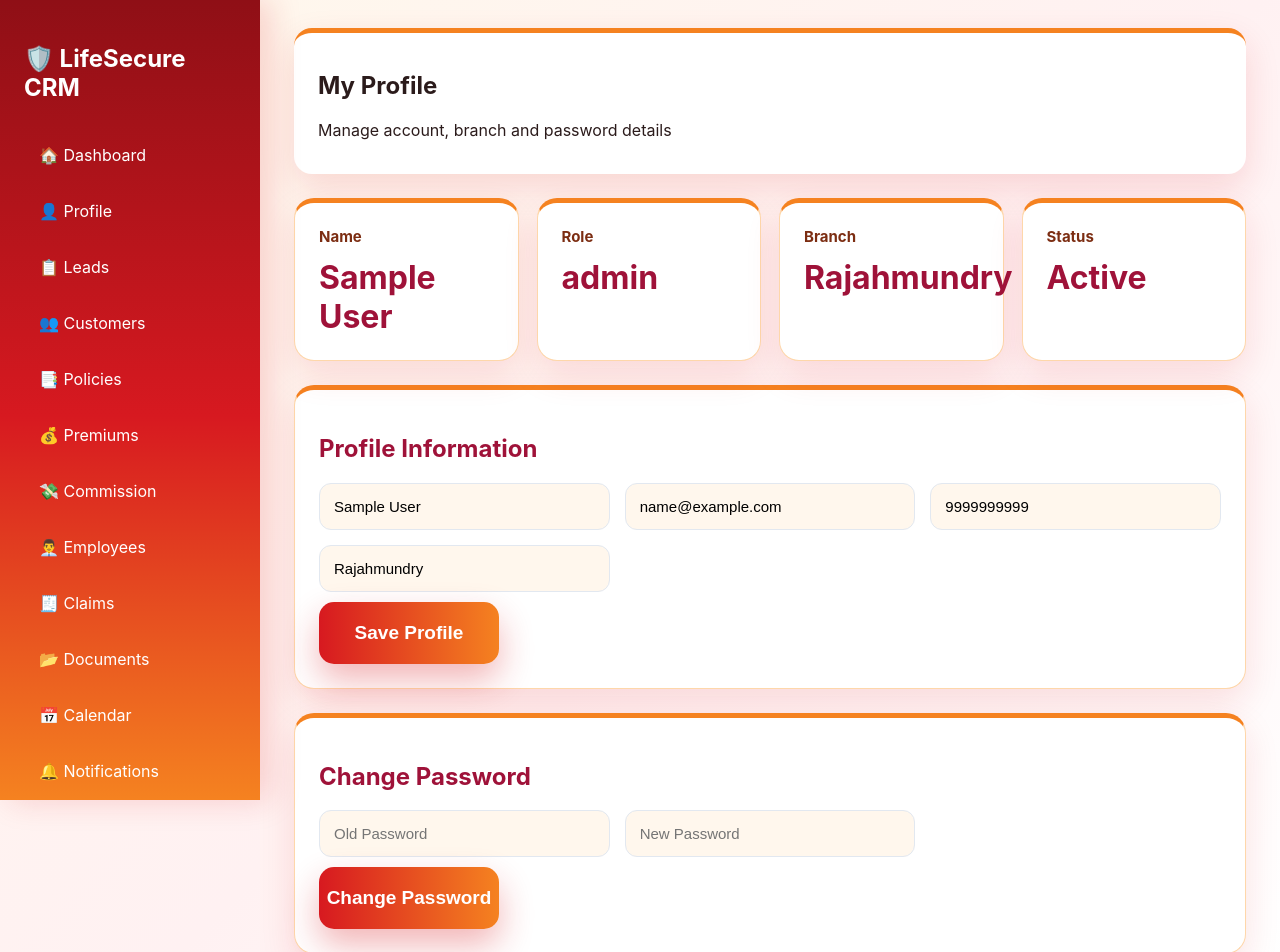
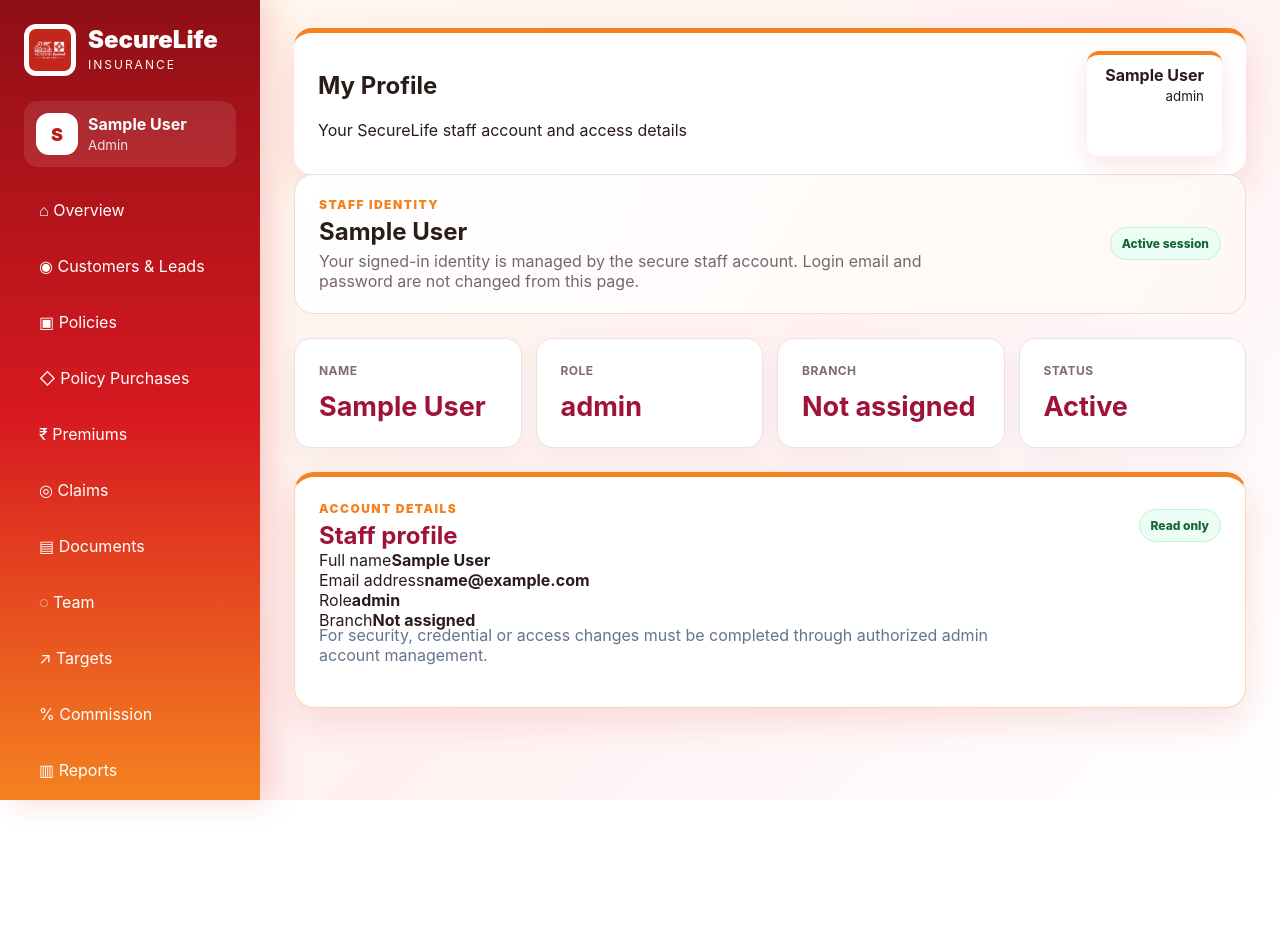
Before and after one commit to mummy7791/insurance-app, a React (Vite) app in the folder frontend/: page /profile in a window 1280 px wide. Shown: the top 952 px of the page. After the commit the page ends 800 px from the top, so only its background shows below. Built offline with nearby package versions, Linux system fonts and the light colour scheme; no server answers; sample sign-in values are in the browser's storage.

Commit message:
security: replace fake staff profile editor with verified account view

```diff
--- a/frontend/src/pages/Profile.tsx
+++ b/frontend/src/pages/Profile.tsx
@@ -1,152 +1,36 @@
-import { useState } from "react";
+import { useMemo } from "react";
+import MainLayout from "../layouts/MainLayout";
 
-type User = {
-  id?: string;
-  name?: string;
-  role?: string;
-  email?: string;
-};
+type User = { id?: string; name?: string; role?: string; email?: string; branch?: string; };
 
 export default function Profile() {
-  const user: User = JSON.parse(localStorage.getItem("insuranceUser") || "{}");
-
-  const [name, setName] = useState(user.name || "");
-  const [email, setEmail] = useState(user.email || "");
-  const [phone, setPhone] = useState("9999999999");
-  const [branch, setBranch] = useState("Rajahmundry");
-  const [oldPassword, setOldPassword] = useState("");
-  const [newPassword, setNewPassword] = useState("");
-
-  const saveProfile = () => {
-    const updatedUser = {
-      ...user,
-      name,
-      email,
-    };
-
-    localStorage.setItem("insuranceUser", JSON.stringify(updatedUser));
-    alert("Profile updated successfully");
-  };
-
-  const changePassword = () => {
-    if (!oldPassword || !newPassword) {
-      alert("Old password and new password required");
-      return;
-    }
-
-    alert("Password changed successfully");
-    setOldPassword("");
-    setNewPassword("");
-  };
+  const user: User = useMemo(() => {
+    try { return JSON.parse(localStorage.getItem("insuranceUser") || "{}") as User; }
+    catch { return {}; }
+  }, []);
 
   return (
-    <div className="layout">
-      <aside className="sidebar">
-        <h2>🛡️ LifeSecure CRM</h2>
-        <a href="/dashboard">🏠 Dashboard</a>
-        <a href="/profile">👤 Profile</a>
-        <a href="/leads">📋 Leads</a>
-        <a href="/customers">👥 Customers</a>
-        <a href="/policies">📑 Policies</a>
-        <a href="/premiums">💰 Premiums</a>
-        <a href="/commission">💸 Commission</a>
-        <a href="/employees">👨‍💼 Employees</a>
-        <a href="/claims">🧾 Claims</a>
-        <a href="/documents">📂 Documents</a>
-        <a href="/calendar">📅 Calendar</a>
-        <a href="/notifications">🔔 Notifications</a>
-        <a href="/analytics">📈 Analytics</a>
-        <a href="/reports">📊 Reports</a>
-      </aside>
-
-      <main className="main">
-        <div className="topbar">
-          <div>
-            <h2>My Profile</h2>
-            <p>Manage account, branch and password details</p>
-          </div>
+    <MainLayout title="My Profile" subtitle="Your SecureLife staff account and access details">
+      <div className="admin-page-summary">
+        <div><span className="eyebrow">STAFF IDENTITY</span><h2>{user.name || "SecureLife Staff"}</h2><p>Your signed-in identity is managed by the secure staff account. Login email and password are not changed from this page.</p></div>
+        <span className="secure-chip">Active session</span>
+      </div>
+      <div className="cards admin-kpi-grid">
+        <div className="card"><h3>Name</h3><h1>{user.name || "N/A"}</h1></div>
+        <div className="card"><h3>Role</h3><h1>{user.role || "N/A"}</h1></div>
+        <div className="card"><h3>Branch</h3><h1>{user.branch || "Not assigned"}</h1></div>
+        <div className="card"><h3>Status</h3><h1>Active</h1></div>
+      </div>
+      <div className="section">
+        <div className="section-heading-row"><div><span className="eyebrow">ACCOUNT DETAILS</span><h2>Staff profile</h2></div><span className="secure-chip">Read only</span></div>
+        <div className="profile-detail-grid">
+          <div><span>Full name</span><strong>{user.name || "N/A"}</strong></div>
+          <div><span>Email address</span><strong>{user.email || "N/A"}</strong></div>
+          <div><span>Role</span><strong>{user.role || "N/A"}</strong></div>
+          <div><span>Branch</span><strong>{user.branch || "Not assigned"}</strong></div>
         </div>
-
-        <div className="cards">
-          <div className="card">
-            <h3>Name</h3>
-            <h1>{name || "User"}</h1>
-          </div>
-
-          <div className="card">
-            <h3>Role</h3>
-            <h1>{user.role || "N/A"}</h1>
-          </div>
-
-          <div className="card">
-            <h3>Branch</h3>
-            <h1>{branch}</h1>
-          </div>
-
-          <div className="card">
-            <h3>Status</h3>
-            <h1>Active</h1>
-          </div>
-        </div>
-
-        <div className="section">
-          <h2>Profile Information</h2>
-
-          <div className="form-grid">
-            <input
-              placeholder="Name"
-              value={name}
-              onChange={(e) => setName(e.target.value)}
-            />
-
-            <input
-              placeholder="Email"
-              value={email}
-              onChange={(e) => setEmail(e.target.value)}
-            />
-
-            <input
-              placeholder="Phone"
-              value={phone}
-              onChange={(e) => setPhone(e.target.value)}
-            />
-
-            <input
-              placeholder="Branch"
-              value={branch}
-              onChange={(e) => setBranch(e.target.value)}
-            />
-          </div>
-
-          <button className="btn small-btn" onClick={saveProfile}>
-            Save Profile
-          </button>
-        </div>
-
-        <div className="section">
-          <h2>Change Password</h2>
-
-          <div className="form-grid">
-            <input
-              type="password"
-              placeholder="Old Password"
-              value={oldPassword}
-              onChange={(e) => setOldPassword(e.target.value)}
-            />
-
-            <input
-              type="password"
-              placeholder="New Password"
-              value={newPassword}
-              onChange={(e) => setNewPassword(e.target.value)}
-            />
-          </div>
-
-          <button className="btn small-btn" onClick={changePassword}>
-            Change Password
-          </button>
-        </div>
-      </main>
-    </div>
+        <p className="section-copy">For security, credential or access changes must be completed through authorized admin account management.</p>
+      </div>
+    </MainLayout>
   );
 }
```
